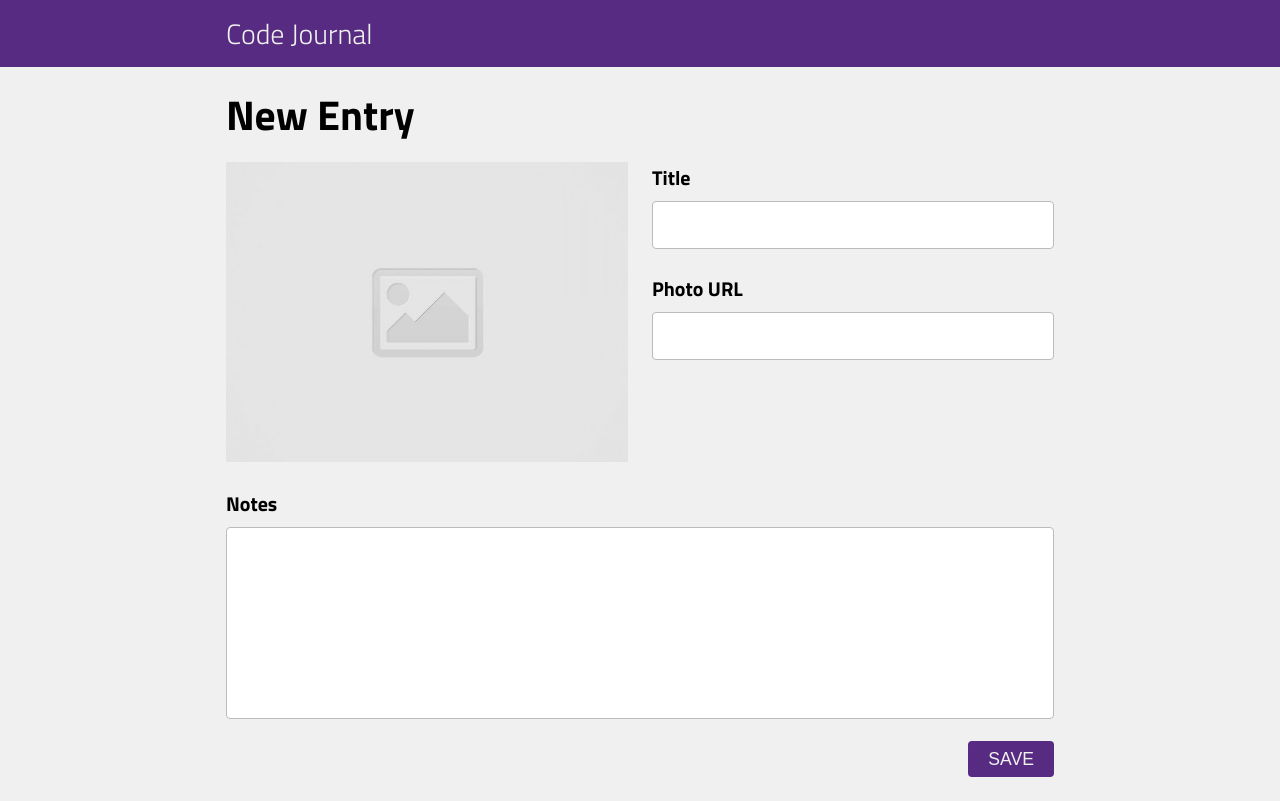
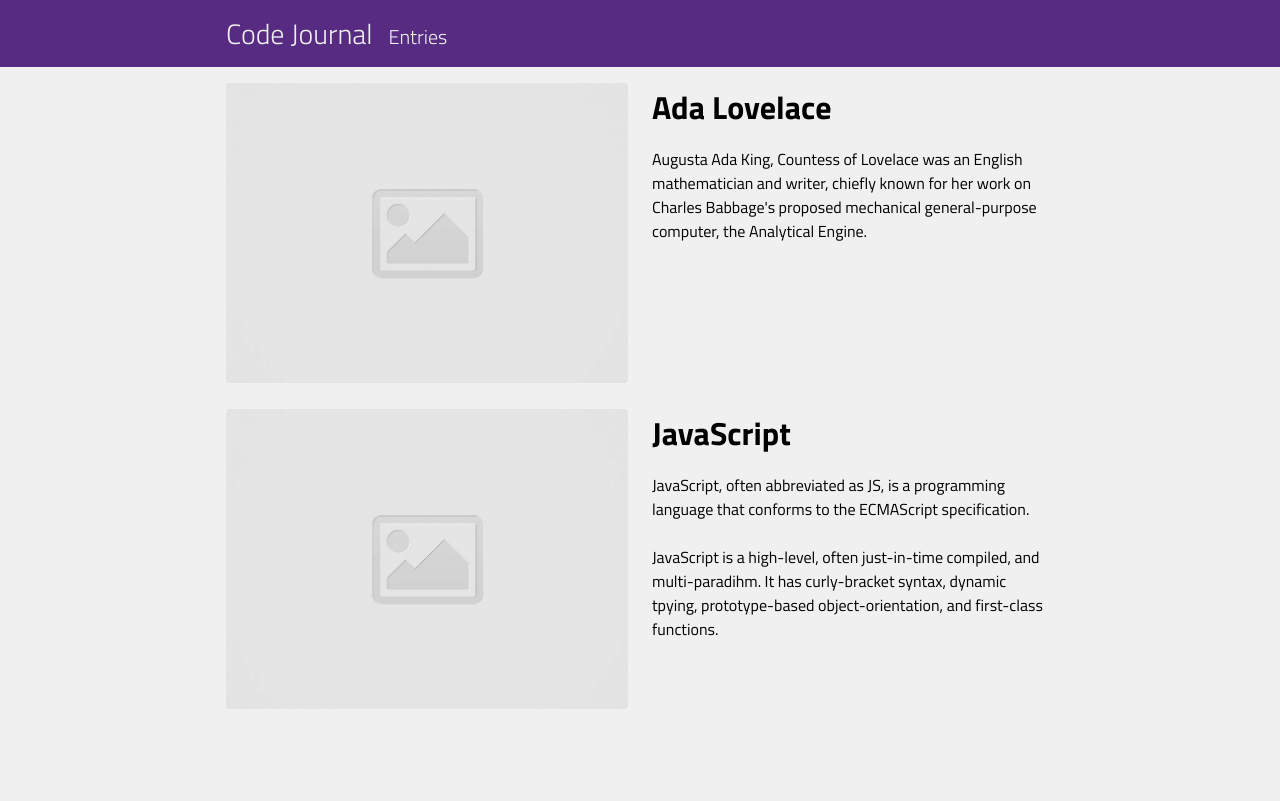
Before and after one commit to jiannicariaga/code-journal, a website: page index.html in a window 1280 px wide. Drawn offline with Linux system fonts and the light colour scheme.

Commit message:
Add some dummy journal entries to the unordered list in the HTML and style them to match the wireframe. #2

```diff
--- a/css/styles.css
+++ b/css/styles.css
@@ -14,6 +14,10 @@ h3 {
   margin: 0.75rem 0;
 }
 
+[data-view="entry-form"] {
+  display: none;
+}
+
 h1 {
   font-size: 2.6rem;
   font-weight: 600;
@@ -22,6 +26,7 @@ h1 {
 
 img {
   object-fit: cover;
+  border-radius: 4px;
   width: 100%;
   max-height: 300px;
   margin-bottom: 1.25rem;
@@ -69,6 +74,24 @@ textarea {
   cursor: pointer;
 }
 
+span[data-view="entries"] {
+  font-size: 1.25rem;
+  margin-left: 1rem;
+}
+
+ul {
+  padding-left: 0;
+}
+
+h2 {
+  font-size: 2rem;
+  margin: 0;
+}
+
+p {
+  margin-bottom: 2rem;
+}
+
 @media screen and (min-width: 768px) {
   .heading {
     max-width: 100%;
--- a/index.html
+++ b/index.html
@@ -23,7 +23,7 @@
     <div class="container">
       <div class="row">
         <div class="column-full">
-          <h3>Code Journal</h3>
+          <h3>Code Journal<span data-view="entries">Entries</span></h3>
         </div>
       </div>
     </div>
@@ -66,6 +66,39 @@
         </div>
       </form>
     </div>
+    <div class="container" data-view="entries">
+      <ul>
+        <li class="row">
+          <div class="column-half">
+            <img src="images/placeholder-image-square.jpg">
+          </div>
+          <div class="column-half">
+            <h2>Ada Lovelace</h2>
+            <p>
+              Augusta Ada King, Countess of Lovelace was an English
+              mathematician and writer, chiefly known for her work on Charles
+              Babbage's proposed mechanical general-purpose computer, the
+              Analytical Engine.
+            </p>
+          </div>
+        </li>
+        <li class="row">
+          <div class="column-half">
+            <img src="images/placeholder-image-square.jpg">
+          </div>
+          <div class="column-half">
+            <h2>JavaScript</h2>
+            <p>
+              JavaScript, often abbreviated as JS, is a programming language
+              that conforms to the ECMAScript specification.<br><br>
+              JavaScript is a high-level, often just-in-time compiled, and
+              multi-paradihm. It has curly-bracket syntax, dynamic tpying,
+              prototype-based object-orientation, and first-class functions.
+            </p>
+          </div>
+        </li>
+      </ul>
+    </div>
   </main>
   <script src="js/data.js"></script>
   <script src="js/main.js"></script>
--- a/js/main.js
+++ b/js/main.js
@@ -17,7 +17,7 @@ $form.addEventListener('submit', function (event) {
   };
 
   data.nextEntryId += 1;
-  data.entries.push(entries);
+  data.entries.push(newEntry);
   $img.setAttribute('src', 'images/placeholder-image-square.jpg');
   $form.reset();
 });
```
